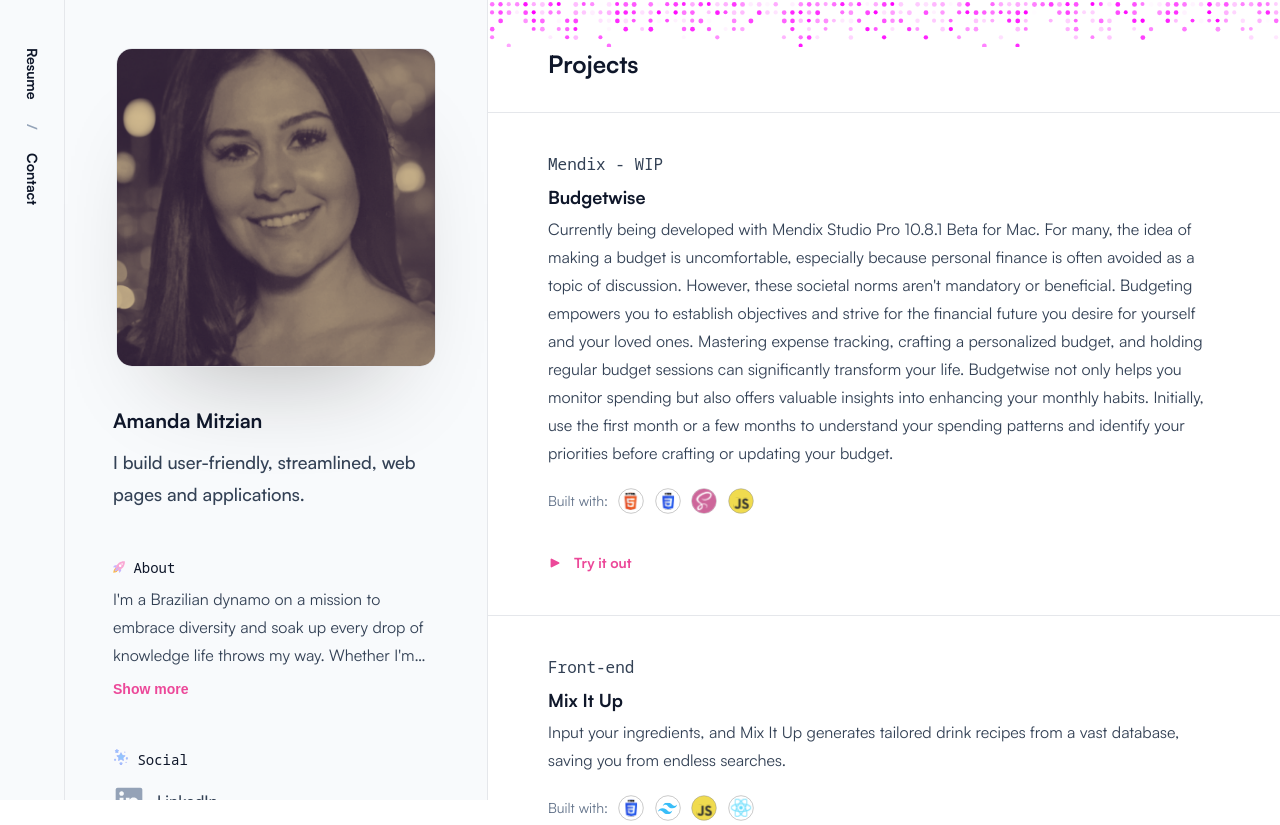
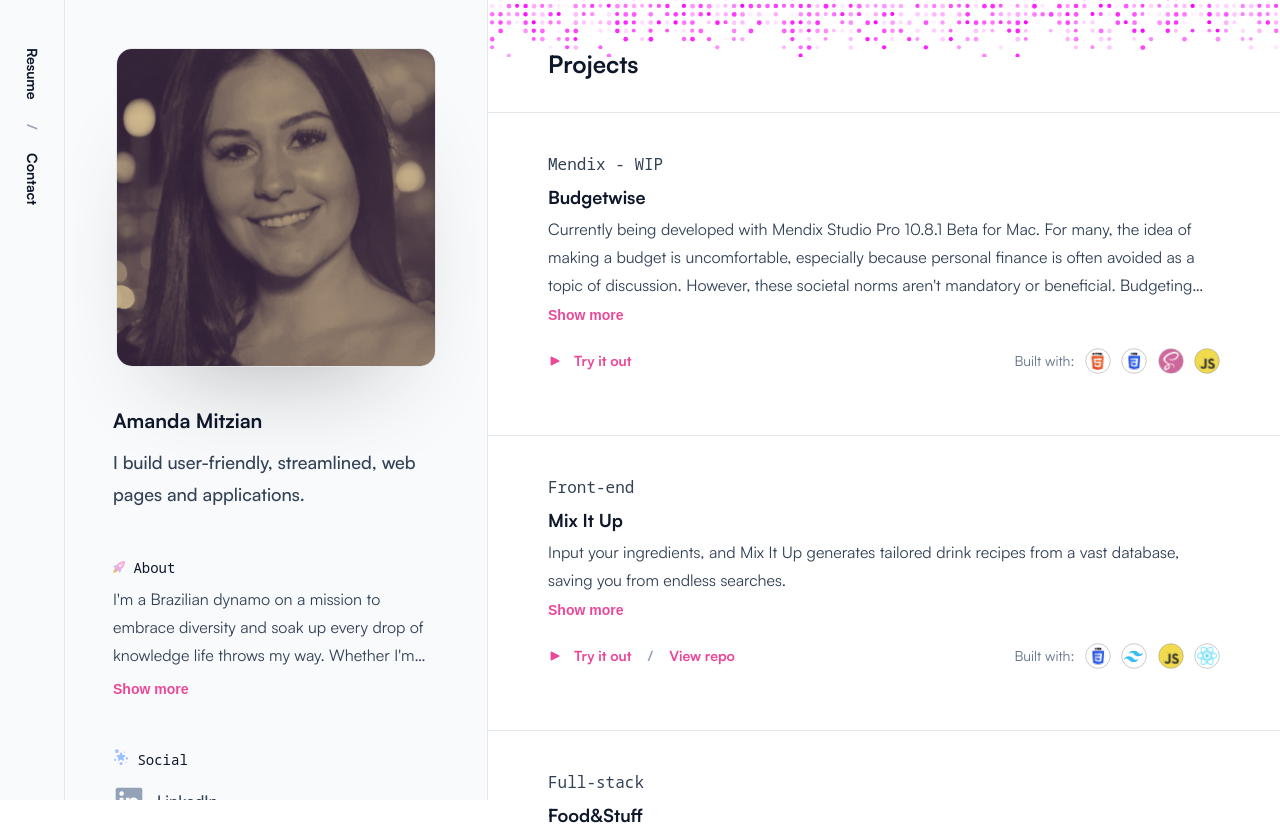
Before and after one commit to aobarbieri/react-portfolio, a React (Vite) app: page / in a window 1280 px wide. Shown: the top 825 px of the page. Built offline with nearby package versions, Linux system fonts and the light colour scheme.

Commit message:
Styling changes for the new Show more button under Projects

```diff
--- a/src/components/About.jsx
+++ b/src/components/About.jsx
@@ -22,9 +22,7 @@ export default function About({ about }) {
 				<p className='pitch'>{about.pitch}</p>
 				<div className='bio'>
 					<h2 className='noto-sans'>About</h2>
-					<p className={toggle ? 'line-clamp' : ''} id='clamp'>
-						{about.bio}
-					</p>
+					<p className={toggle ? 'line-clamp' : ''}>{about.bio}</p>
 					<button onClick={setToggleClass} className={`${!toggle ? 'hidden' : ''} btn-cta`}>
 						Show more
 					</button>
--- a/src/components/Projects.jsx
+++ b/src/components/Projects.jsx
@@ -15,11 +15,21 @@ import postgre from '/assets/brands/postgre.svg'
 
 export default function Projects() {
 	const [projects, setProjects] = useState(null)
+	const [toggle, setToggle] = useState([])
 
 	const getProjectData = async () => {
 		const res = await fetch('./projects.json')
 		const data = await res.json()
 		setProjects(data)
+		setToggle(Array(data.length).fill(true))
+	}
+
+	const toggleDescription = (index) => {
+		setToggle((prevToggle) => {
+			const updatedToggle = [...prevToggle]
+			updatedToggle[index] = !updatedToggle[index] // Toggle state for the clicked project
+			return updatedToggle
+		})
 	}
 
 	useEffect(() => {
@@ -35,14 +45,35 @@ export default function Projects() {
 					</div>
 				</div>
 
-				{projects.map((project) => (
+				{projects.map((project, index) => (
 					<section className='projects-wrapper' key={project.id}>
 						<div>
 							<div>
 								<span className='noto-sans'>{project.type}</span>
 								<h4>{project.name}</h4>
-								<p className='description'>{project.description}</p>
 
+								<p className={`${toggle[index] ? 'line-clamp' : ''} description`}>{project.description}</p>
+								<button onClick={() => toggleDescription(index)} className={`${!toggle[index] ? 'hidden' : ''} btn-cta`}>
+									Show more
+								</button>
+
+								<div className='project-content-bottom'>
+									<div className='btns'>
+										<a className='btn-cta' href={project.live} target='_blank' rel='noreferrer'>
+											<img src={view} alt='View' />
+											Try it out
+										</a>
+										{project.git === '' ? (
+											''
+										) : (
+											<>
+												<span>/</span>
+												<a className='btn-cta' href={project.git} target='_blank' rel='noreferrer'>
+													View repo
+												</a>
+											</>
+										)}
+									</div>
 									<div className='tech'>
 										<p>Built with:</p>
 
@@ -68,22 +99,6 @@ export default function Projects() {
 
 										{project.tech.postgre ? <img className='tech-icon' src={postgre} alt='PostgreSQL' title='PostgreSQL' /> : ''}
 									</div>
-
-								<div className='btns'>
-									<a className='btn-cta' href={project.live} target='_blank' rel='noreferrer'>
-										<img src={view} alt='View' />
-										Try it out
-									</a>
-									{project.git === '' ? (
-										''
-									) : (
-										<>
-											<span>/</span>
-											<a className='btn-cta' href={project.git} target='_blank' rel='noreferrer'>
-												View repo
-											</a>
-										</>
-									)}
 								</div>
 							</div>
 						</div>
--- a/src/styles/_about.scss
+++ b/src/styles/_about.scss
@@ -97,12 +97,6 @@
 				p {
 					margin: 0.5rem 0;
 				}
-				.line-clamp {
-					display: -webkit-box;
-					-webkit-line-clamp: 3;
-					-webkit-box-orient: vertical;
-					overflow: hidden;
-				}
 			}
 		}
 		.divider {
--- a/src/styles/_projects.scss
+++ b/src/styles/_projects.scss
@@ -17,17 +17,17 @@
 			margin-top: 0.5rem;
 		}
 		.description {
-			margin-top: 0.25rem;
+			margin: 0.25rem 0;
 		}
 		.tech {
+			display: flex;
+			gap: 0.65rem;
+			align-items: center;
+			padding: 1.25rem 0;
 			p {
 				font-size: 0.875rem;
 				color: $font-color-secondary;
 			}
-			display: flex;
-			gap: 0.65rem;
-			align-items: center;
-			padding: 1.25rem 0;
 			.tech-icon {
 				width: 1.625rem;
 				height: 1.625rem;
@@ -75,6 +75,18 @@
 				> div {
 					margin: 0 auto;
 					max-width: 42rem;
+					.project-content-bottom {
+						display: flex;
+						justify-content: space-between;
+						align-items: center;
+						padding: 1.25rem 0;
+						.tech {
+							padding: 0;
+						}
+						.btns {
+							margin: 0;
+						}
+					}
 				}
 			}
 		}
--- a/src/styles/_utilities.scss
+++ b/src/styles/_utilities.scss
@@ -13,3 +13,10 @@
 .hidden {
 	display: none;
 }
+
+.line-clamp {
+	display: -webkit-box;
+	-webkit-line-clamp: 3;
+	-webkit-box-orient: vertical;
+	overflow: hidden;
+}
--- a/styles/main.css
+++ b/styles/main.css
@@ -330,12 +330,6 @@ header .navbar {
   .about .about-content .bio p {
     margin: 0.5rem 0;
   }
-  .about .about-content .bio .line-clamp {
-    display: -webkit-box;
-    -webkit-line-clamp: 3;
-    -webkit-box-orient: vertical;
-    overflow: hidden;
-  }
   .about .divider {
     display: none;
   }
@@ -425,7 +419,7 @@ header .navbar {
   margin-top: 0.5rem;
 }
 .projects .projects-wrapper .description {
-  margin-top: 0.25rem;
+  margin: 0.25rem 0;
 }
 .projects .projects-wrapper .tech {
   display: flex;
@@ -483,6 +477,18 @@ header .navbar {
   .projects .projects-wrapper > div > div {
     margin: 0 auto;
     max-width: 42rem;
+  }
+  .projects .projects-wrapper > div > div .project-content-bottom {
+    display: flex;
+    justify-content: space-between;
+    align-items: center;
+    padding: 1.25rem 0;
+  }
+  .projects .projects-wrapper > div > div .project-content-bottom .tech {
+    padding: 0;
+  }
+  .projects .projects-wrapper > div > div .project-content-bottom .btns {
+    margin: 0;
   }
 }
 .skills {
@@ -546,3 +552,10 @@ header .navbar {
 .hidden {
   display: none;
 }
+
+.line-clamp {
+  display: -webkit-box;
+  -webkit-line-clamp: 3;
+  -webkit-box-orient: vertical;
+  overflow: hidden;
+}
```
Lines whose indentation alone changed are shown as unchanged.
